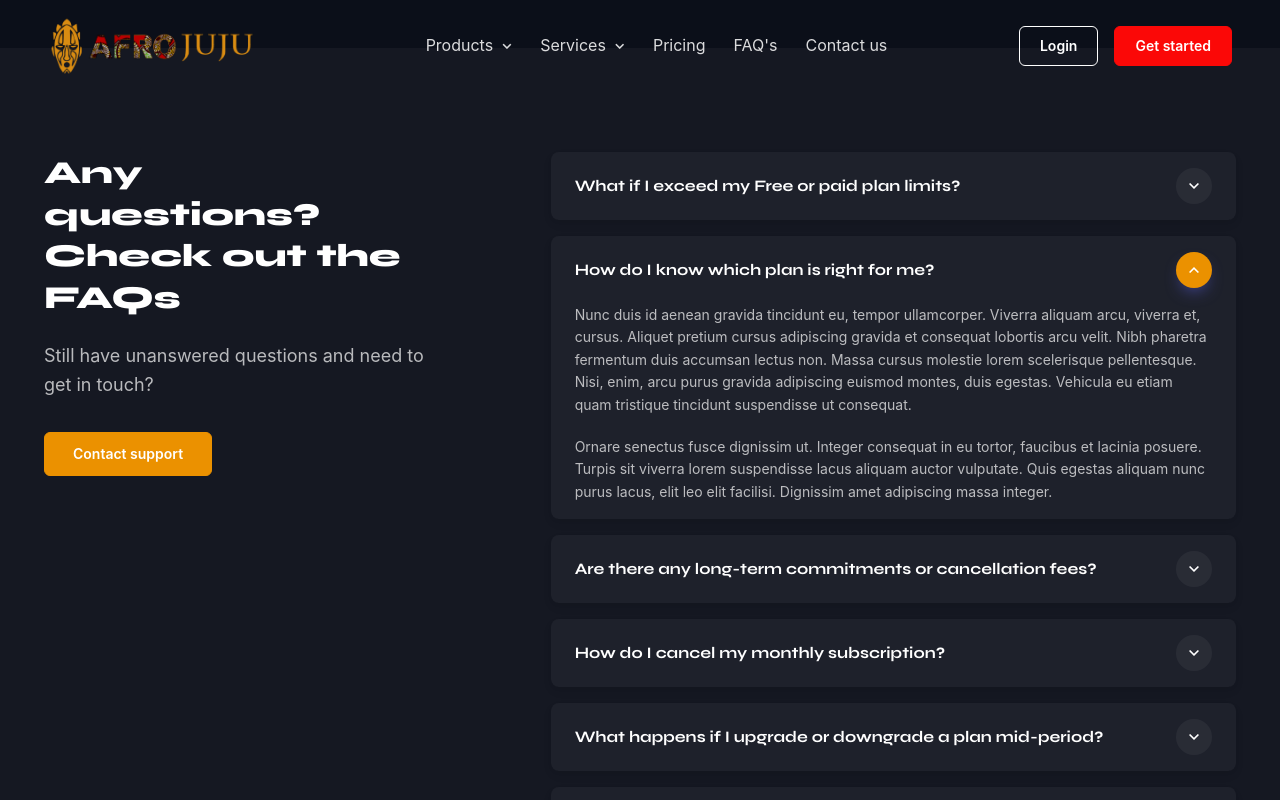
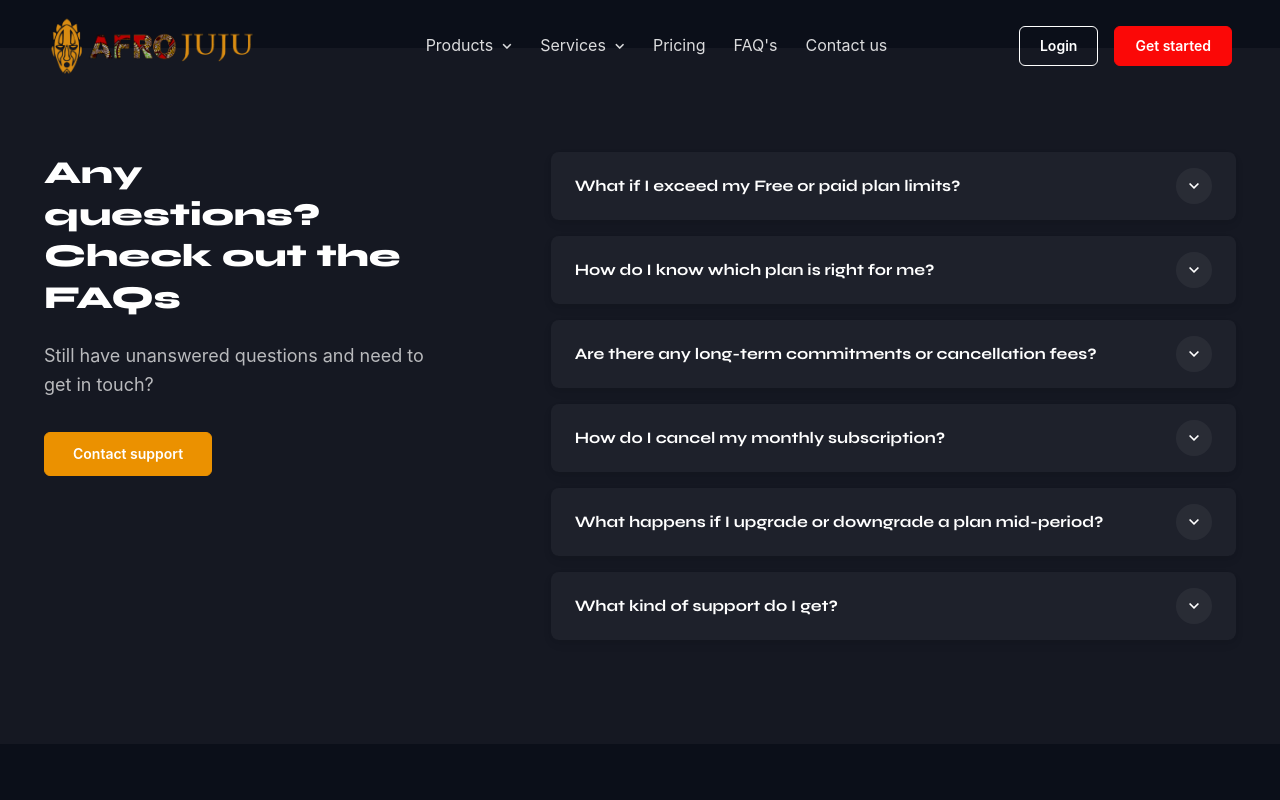
Before and after one commit to codystack/afrojuju, a React (Create React App) app: page /faq in a window 1280 px wide. Shown: the top 800 px of the page. Built offline with nearby package versions, Linux system fonts and the light colour scheme.

Commit message:
FAQ added

```diff
--- a/src/pages/Faq.jsx
+++ b/src/pages/Faq.jsx
@@ -34,11 +34,11 @@ export default function Faq() {
                                 </div>
                                 <div className="accordion-item border-0 rounded-3 shadow-sm mb-3">
                                 <h4 className="accordion-header" id="q2-heading">
-                                    <button className="accordion-button shadow-none rounded-3" type="button" data-bs-toggle="collapse" data-bs-target="#q2" aria-expanded="true" aria-controls="q2">
+                                    <button className="accordion-button shadow-none rounded-3 collapsed" type="button" data-bs-toggle="collapse" data-bs-target="#q2" aria-expanded="false" aria-controls="q2">
                                     How do I know which plan is right for me?
                                     </button>
                                 </h4>
-                                <div id="q2" className="accordion-collapse collapse show" aria-labelledby="q2-heading" data-bs-parent="#faq" style={{}}>
+                                <div id="q2" className="accordion-collapse collapse" aria-labelledby="q2-heading" data-bs-parent="#faq" style={{}}>
                                     <div className="accordion-body fs-sm pt-0">
                                     <p>Nunc duis id aenean gravida tincidunt eu, tempor ullamcorper. Viverra aliquam arcu, viverra et, cursus. Aliquet pretium cursus adipiscing gravida et consequat lobortis arcu velit. Nibh pharetra fermentum duis accumsan lectus non. Massa cursus molestie lorem scelerisque pellentesque. Nisi, enim, arcu purus gravida adipiscing euismod montes, duis egestas. Vehicula eu etiam quam tristique tincidunt suspendisse ut consequat.</p>
                                     <p className="mb-0">Ornare senectus fusce dignissim ut. Integer consequat in eu tortor, faucibus et lacinia posuere. Turpis sit viverra lorem suspendisse lacus aliquam auctor vulputate. Quis egestas aliquam nunc purus lacus, elit leo elit facilisi. Dignissim amet adipiscing massa integer.</p>
```
